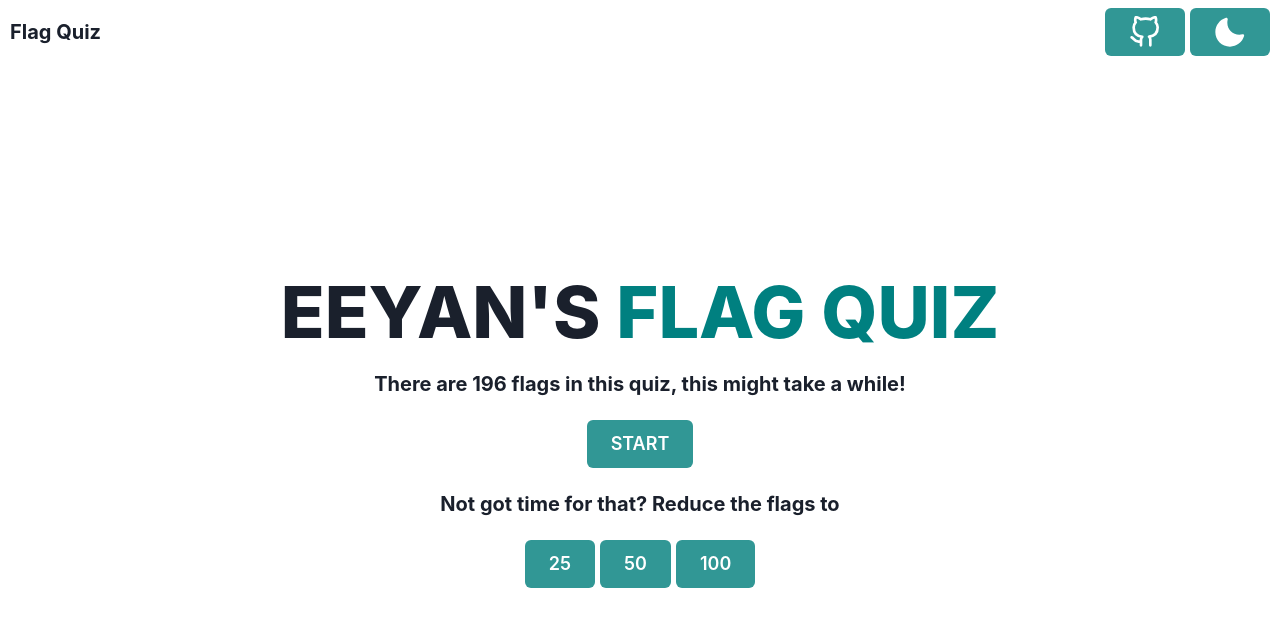
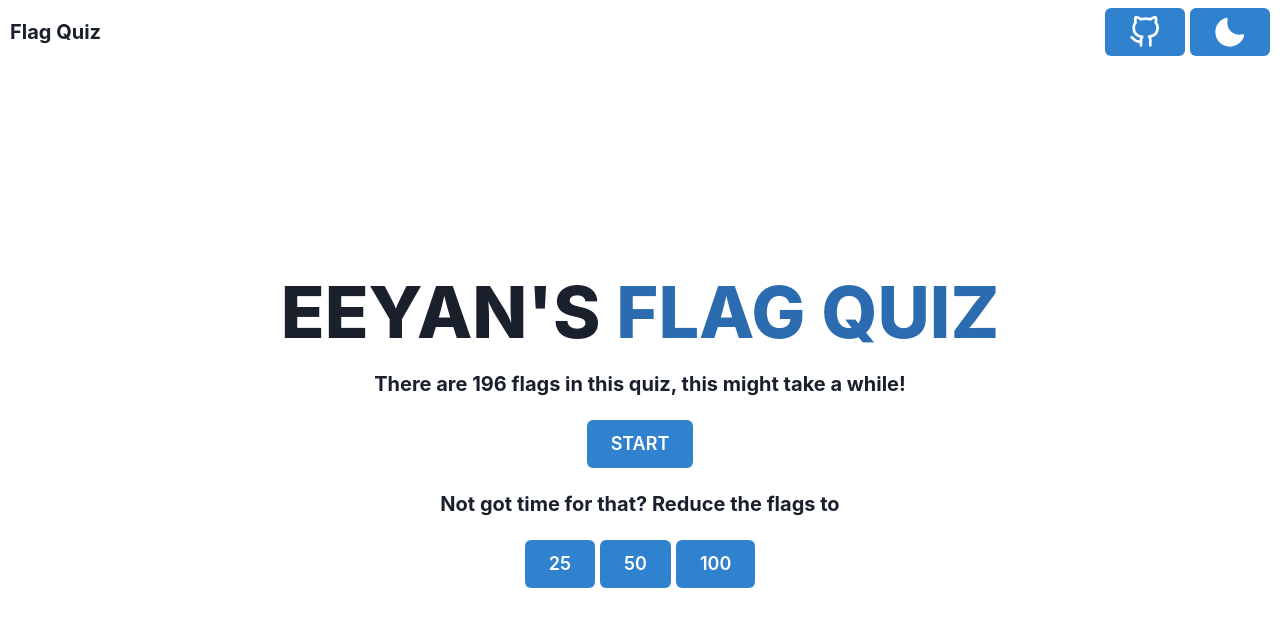
Before and after one commit to Eeeeeeeeeeeeen/flag-quiz, a Next.js app: page / in a window 1280 px wide. Shown: the top 626 px of the page. Built offline with nearby package versions, Linux system fonts and the light colour scheme.

Commit message:
Style change, optimisation & readme

```diff
--- a/components/Game.jsx
+++ b/components/Game.jsx
@@ -1,4 +1,4 @@
-import { Button, Center, Flex, Heading, Spacer, Text, Image, Input, HStack } from "@chakra-ui/react";
+import { Button, Center, Flex, Heading, Spacer, Text, Image, Input, HStack, useColorModeValue } from "@chakra-ui/react";
 import { useEffect, useState } from "react";
 import useGameReducer from "../hooks/useGameReducer";
 import SkippedCountries from "./SkippedCountries";
@@ -6,6 +6,9 @@ import SkippedCountries from "./SkippedCountries";
 export default function Game({ data }) {
   const [state, dispatch] = useGameReducer();
   const [firstLoad, setFirstLoad] = useState(true);
+
+  const titleColor = useColorModeValue("blue.600", "teal.500")
+  const color = useColorModeValue("blue", "teal")
 
   const { gameState, answer, score, countryList, correct, skipped, gameLength, wrongAnswer } = state;
 
@@ -16,7 +19,7 @@ export default function Game({ data }) {
     }
     if (firstLoad)
       setFirstLoad(false);
-  }, [score, JSON.stringify(countryList)]);
+  }, [score, countryList]);
 
   function getProgress() {
     const current = correct.length + skipped.length + 1;
@@ -29,12 +32,12 @@ export default function Game({ data }) {
       {gameState === "NOT_STARTED" && (
         <>
           <Heading as="h1" size="4xl" textTransform="uppercase" fontWeight="extrabold">
-            Eeyan's <Text as="span" textColor="teal">Flag Quiz</Text>
+            Eeyan's <Text as="span" textColor={titleColor}>Flag Quiz</Text>
           </Heading>
           <Heading as="h2" size="md">There are 196 flags in this quiz, this might take a while!</Heading>
           <Center>
             <Button
-              colorScheme="teal"
+              colorScheme={color}
               size="lg"
               onClick={() => dispatch({ type: "INIT_GAME", countries: data })}
             >
@@ -44,21 +47,21 @@ export default function Game({ data }) {
           <Heading as="h2" size="md">Not got time for that? Reduce the flags to</Heading>
           <HStack spacing="5px" justifyContent="center">
             <Button
-              colorScheme="teal"
+              colorScheme={color}
               size="lg"
               onClick={() => dispatch({ type: "INIT_GAME", countries: data, gameLength: 25 })}
             >
               25
             </Button>
             <Button
-              colorScheme="teal"
+              colorScheme={color}
               size="lg"
               onClick={() => dispatch({ type: "INIT_GAME", countries: data, gameLength: 50 })}
             >
               50
             </Button>
             <Button
-              colorScheme="teal"
+              colorScheme={color}
               size="lg"
               onClick={() => dispatch({ type: "INIT_GAME", countries: data, gameLength: 100 })}
             >
@@ -86,6 +89,8 @@ export default function Game({ data }) {
               isInvalid={wrongAnswer}
               errorBorderColor="red.500"
               focusBorderColor={wrongAnswer ? 'red.500' : 'teal.500'}
+              placeholder="Country"
+              variant="filled"
               onChange={(e) =>
                 dispatch({ type: "TYPE_ANSWER", answer: e.target.value })
               }
@@ -95,10 +100,10 @@ export default function Game({ data }) {
                 }
               }}
             />
-            <Button size="lg" colorScheme="teal" onClick={(e) => dispatch({ type: "SUBMIT_ANSWER", country: answer })}>
+            <Button size="lg" colorScheme={color} onClick={(e) => dispatch({ type: "SUBMIT_ANSWER", country: answer })}>
               Submit
             </Button>
-            <Button size="lg" colorScheme="teal" onClick={() =>
+            <Button size="lg" colorScheme={color} onClick={() =>
               dispatch({ type: "SKIP_COUNTRY" })
             }>
               Skip
@@ -117,8 +122,8 @@ export default function Game({ data }) {
           <>
             <Heading as="h1" size="2xl">Thanks for playing!</Heading>
             <Heading as="h2" size="xl">You scored {score}!</Heading>
-            <Button size="lg" colorScheme="teal" onClick={() => dispatch({ type: "RESTART" })}>
-              Try again?
+            <Button size="lg" colorScheme={color} onClick={() => dispatch({ type: "RESTART" })}>
+              Play again!
             </Button>
             <SkippedCountries countries={skipped} />
           </>
--- /dev/null
+++ b/components/Header.jsx
@@ -0,0 +1,27 @@
+import { MoonIcon, SunIcon } from "@chakra-ui/icons";
+import { Box, Button, Flex, HStack, Spacer, Text, useColorMode, useColorModeValue } from "@chakra-ui/react";
+import GithubIcon from "./Icons/GithubIcon"
+
+const Header = () => {
+    const { toggleColorMode, colorMode } = useColorMode()
+    const color = useColorModeValue("blue", "teal")
+
+    return (
+        <Box as="header">
+            <Flex m="0 10px" height="100%" alignItems="center">
+                <Text as="a" href="/" fontSize="xl" fontWeight="bold">Flag Quiz</Text>
+                <Spacer />
+                <HStack spacing="5px">
+                    <Button as="a" size="lg" colorScheme={color} href="https://github.com/eeeeeeeeeeeeen/flag-quiz" target="_blank" rel="noopener noreferrer">
+                        <GithubIcon boxSize="8" colorMode={colorMode} />
+                    </Button>
+                    <Button colorScheme={color} onClick={toggleColorMode} ml="40px" size="lg">
+                        {colorMode !== 'dark' ? <MoonIcon boxSize="8" /> : <SunIcon boxSize="8" />}
+                    </Button>
+                </HStack>
+            </Flex>
+        </Box>
+    )
+}
+
+export default Header;
--- a/components/SkippedCountries.jsx
+++ b/components/SkippedCountries.jsx
@@ -4,8 +4,9 @@ import Head from "next/head";
 const SkippedCountries = ({ countries }) => {
     return (
         <>
+            {countries && countries.length > 0 &&
+                <>
                     <Heading as="h3" size="md">Here's what you skipped</Heading>
-            {countries && countries.length > 0 &&
                     <Stack maxH="400" overflowY="auto" p="0 10" style={{ scrollbarWidth: "thin" }}>
                         {countries.map((country) => (
                             <Flex key={country[0].name} alignItems="center">
@@ -16,7 +17,9 @@ const SkippedCountries = ({ countries }) => {
                                 </Text>
                             </Flex>
                         ))}
-                </Stack>}
+                    </Stack>
+                </>
+            }
         </>
     )
 }
--- a/hooks/useGameReducer.js
+++ b/hooks/useGameReducer.js
@@ -59,7 +59,8 @@ export default function useGameReducer() {
           ...state,
           countryList: newArray,
           skipped: newSkipped,
-          answer: ""
+          answer: "",
+          wrongAnswer: false
         };
       }
       case "INIT_GAME": {
@@ -78,7 +79,8 @@ export default function useGameReducer() {
           skipped: [],
           score: 0,
           answer: "",
-          gameLength: action.gameLength ? action.gameLength : action.countries.length
+          gameLength: action.gameLength ? action.gameLength : action.countries.length,
+          wrongAnswer: false
         };
       }
       case "END_GAME": {
--- a/pages/index.js
+++ b/pages/index.js
@@ -1,13 +1,11 @@
-import { MoonIcon, SunIcon } from "@chakra-ui/icons";
-import { Box, Button, Center, Flex, Grid, HStack, Spacer, Stack, Text, useColorMode } from "@chakra-ui/react";
+import { Center, Flex, Grid, Stack } from "@chakra-ui/react";
 import Head from "next/head";
 import { useEffect, useState } from "react";
 import Game from "../components/Game";
-import GithubIcon from "../components/Icons/GithubIcon"
+import Header from "../components/Header";
 
 export default function Home() {
   const [data, setData] = useState()
-  const { toggleColorMode, colorMode } = useColorMode()
 
   useEffect(() => {
     fetch("Countries.json")
@@ -22,20 +20,7 @@ export default function Home() {
         <link rel="icon" href="/favicon.ico" />
       </Head>
       <Grid h="100vh" templateRows="4rem 1fr">
-        <Box as="header">
-          <Flex m="0 10px" height="100%" alignItems="center">
-            <Text as="a" href="/" fontSize="xl" fontWeight="bold">Flag Quiz</Text>
-            <Spacer />
-            <HStack spacing="5px">
-              <Button as="a" size="lg" colorScheme="teal" href="https://github.com/eeeeeeeeeeeeen/flag-quiz" target="_blank" rel="noopener noreferrer">
-                <GithubIcon boxSize="8" colorMode={colorMode} />
-              </Button>
-              <Button colorScheme="teal" onClick={toggleColorMode} ml="40px" size="lg">
-                {colorMode !== 'dark' ? <MoonIcon boxSize="8" /> : <SunIcon boxSize="8" />}
-              </Button>
-            </HStack>
-          </Flex>
-        </Box>
+        <Header />
         <Flex as="main" flexDirection="column" justifyContent="center">
           <Center verticalAlign="center">
             <Stack spacing="6" maxWidth="1024px" textAlign="center" m="0 10px">
```
Also changed, not shown: 1 other file (tests, documents, lock files or other folders). Lines whose indentation alone changed are shown as unchanged.
